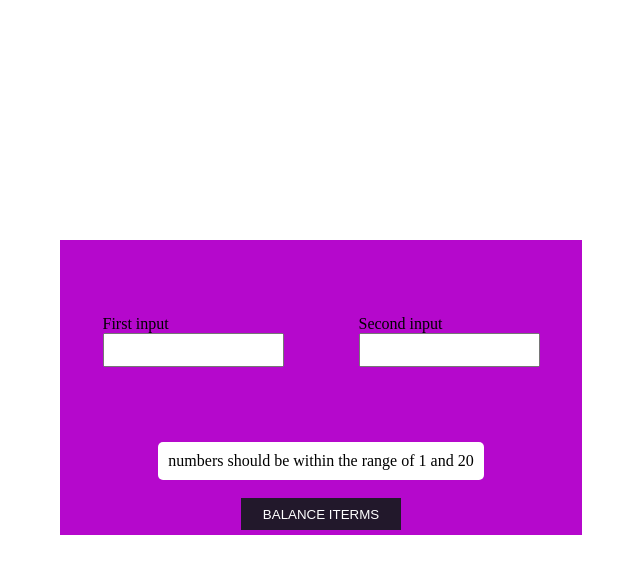
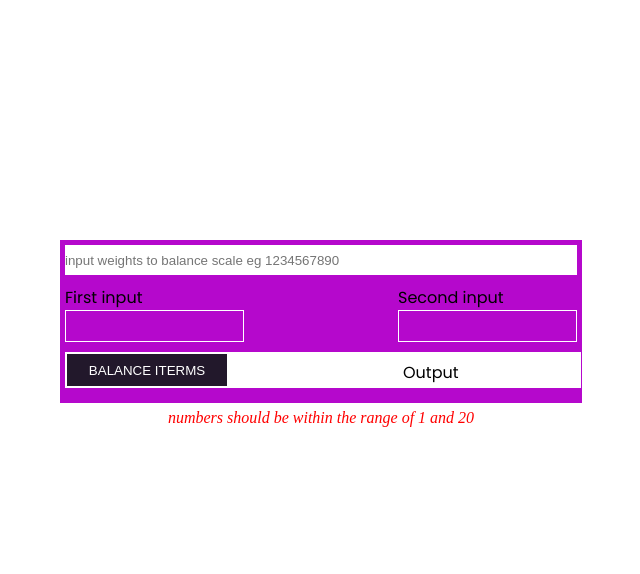
Before and after one commit to Gmarvis/scale-balancer, a plain HTML site: page index.html in a window 1280 px wide. Both pictures are taken after a click on the button "BALANCE ITERMS". Shown: the whole page, without its empty margins (319-959 px from the left). Drawn offline with Linux system fonts and the light colour scheme.

Commit message:
updated the ui with error message, and another input field to take an array of numbers

```diff
--- a/assets/styles/style.css
+++ b/assets/styles/style.css
@@ -1,14 +1,17 @@
+@import url("https://fonts.googleapis.com/css2?family=Montserrat:ital,wght@0,600;1,400&family=Poppins:ital,wght@0,100;0,200;0,400;0,500;0,600;0,700;1,400&display=swap");
+
 * {
   margin: 0;
   padding: 0;
 }
 
 .main-container {
+  font-family: poppins, sans-serif;
   margin-top: 30vh;
   padding: 5px;
   display: flex;
   flex-direction: column;
-  background-color: #b508cc;
+  background-color: rgb(181, 8, 204);
   width: 40vw;
   height: fit-content;
   margin-left: auto;
@@ -16,15 +19,15 @@
 }
 
 .scale {
+  margin-top: 70px;
   display: flex;
+  flex-direction: row;
   flex-wrap: wrap;
-  margin: 70px auto;
-  justify-content: space-around;
+  margin: auto;
+  justify-content: space-between;
 }
 
 button {
-  margin-left: auto;
-  margin-right: auto;
   text-transform: uppercase;
   width: 10rem;
   padding: 5px 10px;
@@ -42,16 +45,54 @@ button:hover {
 
 input {
   height: 30px;
+  background-color: transparent;
   margin: auto;
+  border: 1px solid #fff;
+  outline: none;
+}
+
+#myarray {
+  width: 100%;
+  display: flex;
+  background-color: #fff;
+  border: none;
+  outline: none;
+  margin: auto;
+  margin-bottom: 10px;
+}
+
+.actions {
+  margin: 10px auto;
+  display: flex;
+  justify-content: space-between;
+  width: 100%;
+  background-color: #fff;
+  padding: 2px;
+}
+
+.status {
+  width: 11rem;
+  background-color: #fff;
 }
 
 p {
-  padding: 10px;
+  padding: 6px 0 0;
   background-color: #fff;
-  border-radius: 5px;
+  /* border-radius: 5px; */
   width: fit-content;
-  display: flex;
-  margin: 5px auto 0;
+  /* display: flex; */
+  text-align: center;
+}
+
+.error {
+  color: red;
+  text-align: center;
+  width: fit-content;
+  margin: auto;
+  font-style: italic;
+}
+
+.error p {
   text-align: center;
 }
 
--- a/index.html
+++ b/index.html
@@ -9,25 +9,35 @@
   </head>
   <body>
     <div class="main-container">
-      <div>
+      <input
+        type="number"
+        id="myarray"
+        placeholder="input weights to balance scale eg 1234567890"
+      />
+      <div class="weightssection">
         <div class="scale">
           <div class="scale1">
             <label for="">First input</label> <br />
-            <input type="number" id="firstinput" />
+            <input type="number" id="firstInput" />
           </div>
 
           <div class="scale2">
             <div>
               <label for="">Second input</label> <br />
-              <input type="number" id="secondinput" />
+              <input type="number" id="secondInput" />
             </div>
           </div>
         </div>
       </div>
-      <p>output</p>
+      <div class="actions">
+        <button>balance iterms</button>
+        <div class="status">
+          <p>Output</p>
+        </div>
+      </div>
+    </div>
+    <div class="error" id="error">
 
-      <br />
-      <button>balance iterms</button>
     </div>
   </body>
   <script src="./index.js"></script>
--- a/index.js
+++ b/index.js
@@ -1,35 +1,44 @@
-const firstInput = document.getElementById('firstinput')
-const secondInput = document.getElementById('secondinput')
-// let inputFill = document.getElementById('inputFill')
-const balance = document.querySelector('button')
+let firstInput = document.getElementById("firstInput");
+let secondInput = document.getElementById("secondInput");
+let balance = document.querySelector("button");
+const selectArray = document.getElementById("myarray");
+const error = document.getElementById("error");
 
-const myArray = Array(20)
-  .fill()
-  .map(() => Math.floor(20 * Math.random()))
-console.log(myArray)
+balance.addEventListener("click", function () {
+  // get nunber from the input field an convert into an array
+  let number = +selectArray.value;
 
-// let sum = myArray.reduce(function(a, b){
-//     return a + b
-// })
+  let digits = number.toString().split("").map(Number);
+  const myArray = digits;
+  // const newArr = JSON.parse(inputFill.value);
 
-balance.addEventListener('click', function () {
-  // const newArr = JSON.parse(inputFill.value);
+  // return;
+  if (
+    +firstInput.value <= 0 ||
+    +firstInput.value > 20 ||
+    +secondInput.value <= 0 ||
+    +secondInput.value > 20
+  ) {
+    error.innerHTML = `<p>numbers should be within the range of 1 and 20</p>`;
+    return;
+  }
+
+  if (+selectArray.value <= 0) {
+    error.innerHTML = `<p>input weights to balance scale eg 1,2,3,4,5,6,7,8,9,0...</p>`;
+    return;
+  }
+  error.innerHTML = ``;
 
   for (let i = 0; i <= myArray.length; i++) {
     for (let j = 0; j <= myArray.length; j++) {
       if (+firstInput.value + myArray[i] === +secondInput.value + myArray[j]) {
         document.querySelector(
-          'p'
-        ).innerHTML = `${myArray[i]} and ${myArray[j]}`
-      } else if (
-        +firstInput.value <= 0 ||
-        +firstInput.value > 20 ||
-        +secondInput.value <= 0 ||
-        +secondInput.value > 20
-      ) {
-        document.querySelector('p').innerHTML =
-          'numbers should be within the range of 1 and 20'
+          "p"
+        ).innerHTML = `${myArray[i]} and ${myArray[j]}`;
+        return;
       }
     }
   }
-})
+  document.querySelector("p").innerHTML = ``;
+  error.innerHTML = `<p>Scale Imbalanced</p>`;
+});
```
